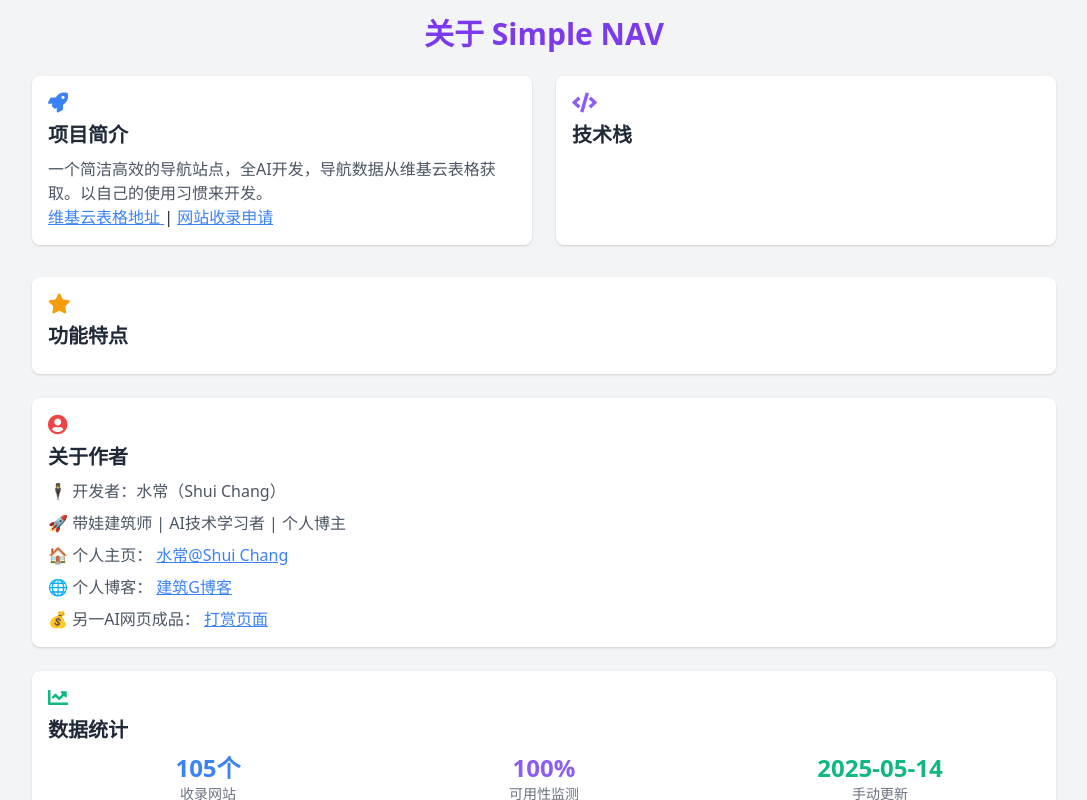
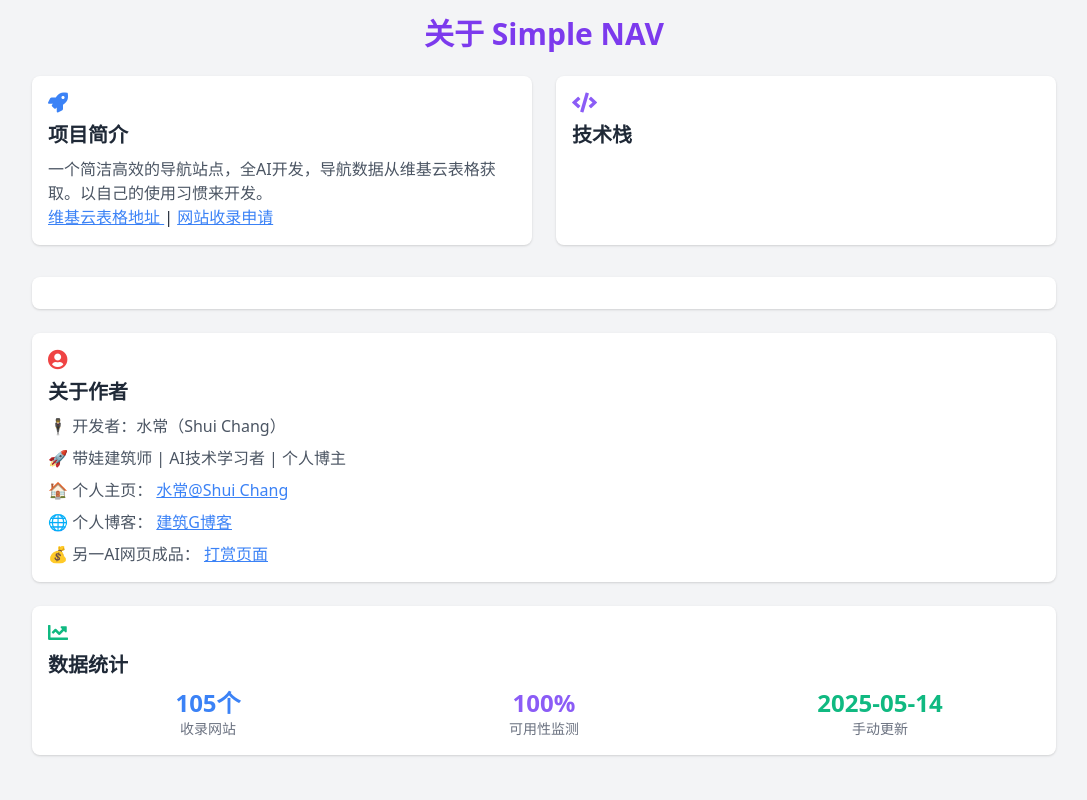
Before and after one commit to zengwei8008/Simple-Nav, a Vue app: page /about in a window 1280 px wide. Shown: the whole page, without its empty margins (96-1183 px from the left). Built offline with nearby package versions, Linux system fonts and the light colour scheme; no server answers.

Commit message:
Update About.vue

```diff
--- a/src/views/About.vue
+++ b/src/views/About.vue
@@ -43,8 +43,7 @@
             </div>
 
             <div class="bg-white dark:bg-gray-800 p-4 rounded-lg shadow mb-6">
-              <i class="fas fa-star text-yellow-500 text-xl mb-2"></i>
-              <h3 class="text-xl font-semibold mb-2">功能特点</h3>
+
 
             </div>
 
```
